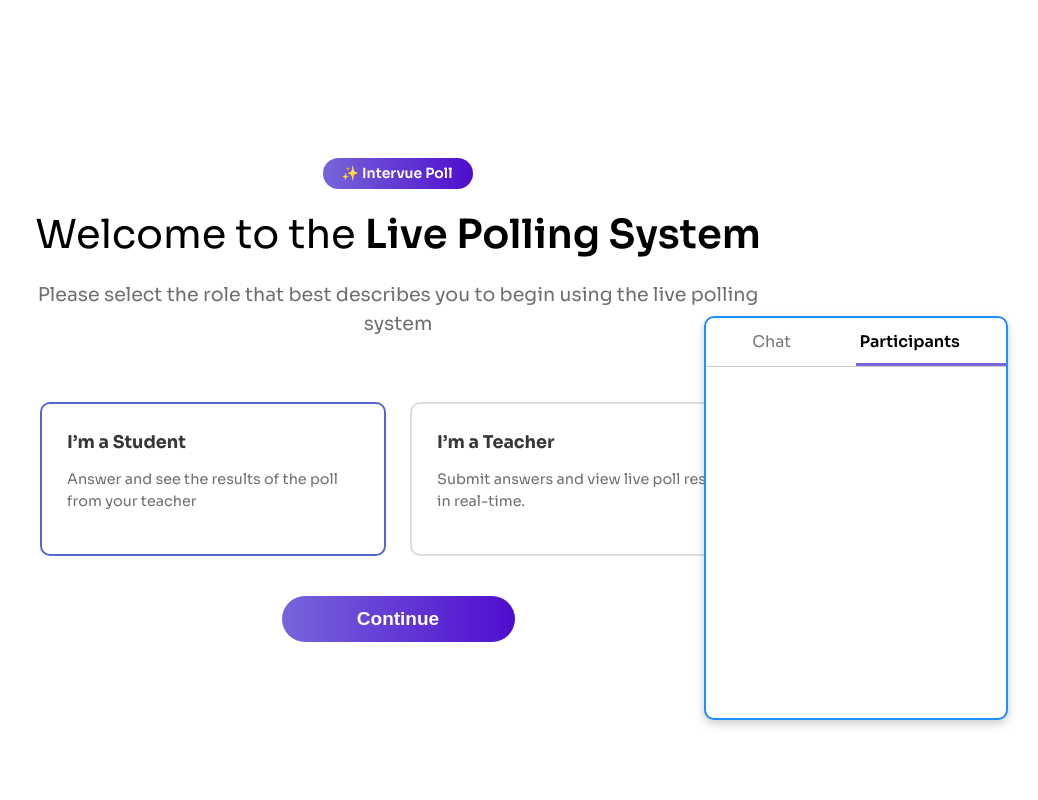
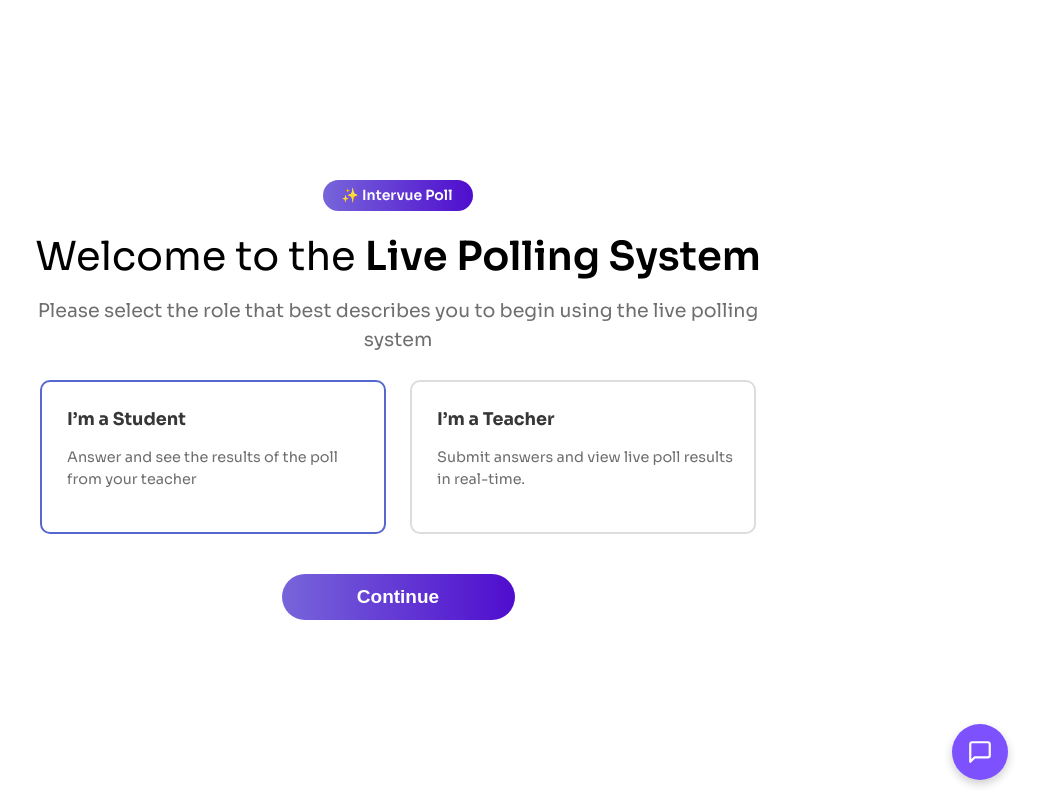
Before and after one commit to Ranjuzz/live-polling, a React (Vite) app in the folder client/: page / in a window 1280 px wide. Shown: the whole page, without its empty margins (242-1280 px from the left). Built offline with nearby package versions, Linux system fonts and the light colour scheme.

Commit message:
chat widget done

```diff
--- a/client/package.json
+++ b/client/package.json
@@ -12,6 +12,7 @@
   "dependencies": {
     "react": "^19.1.0",
     "react-dom": "^19.1.0",
+    "react-icons": "^5.5.0",
     "react-router-dom": "^7.6.2",
     "styled-components": "^6.1.19"
   },
--- a/client/src/Components/Chat/ChatWidget.jsx
+++ b/client/src/Components/Chat/ChatWidget.jsx
@@ -10,16 +10,19 @@ import {
   ChatBox,
   InputWrapper,
   TextInput,
+  SendButton,
+  ChatToggleButton,
   MessageBubble,
   MessageContainer,
-  SenderName,
-  SendButton
+  SenderName
 } from './ChatWidgetStyle';
+import { FiMessageSquare } from 'react-icons/fi';
 
 const ChatWidget = () => {
   const [activeTab, setActiveTab] = useState('Participants');
   const [messages, setMessages] = useState([]);
   const [input, setInput] = useState('');
+  const [isVisible, setIsVisible] = useState(false);
 
   const handleSend = () => {
     if (input.trim()) {
@@ -28,9 +31,15 @@ const ChatWidget = () => {
     }
   };
 
-  const participants = [];
+  const participants = ['Rahul', 'Nadeem', 'Pushpender'];
 
   return (
+    <>
+      <ChatToggleButton onClick={() => setIsVisible(!isVisible)}>
+        <FiMessageSquare />
+      </ChatToggleButton>
+
+      {isVisible && (
         <ChatContainer>
           <ChatHeader>
             <Tab active={activeTab === 'Chat'} onClick={() => setActiveTab('Chat')}>Chat</Tab>
@@ -73,6 +82,8 @@ const ChatWidget = () => {
             </InputWrapper>
           )}
         </ChatContainer>
+      )}
+    </>
   );
 };
 
--- a/client/src/Components/Chat/ChatWidgetStyle.js
+++ b/client/src/Components/Chat/ChatWidgetStyle.js
@@ -118,3 +118,25 @@ export const SendButton = styled.button`
   cursor: pointer;
   font-size: 16px;
 `;
+
+export const ChatToggleButton = styled.button`
+  position: fixed;
+  bottom: 20px;
+  right: 30px;
+  background-color: #7e51ff;
+  border: none;
+  border-radius: 50%;
+  width: 56px;
+  height: 56px;
+  display: flex;
+  justify-content: center;
+  align-items: center;
+  z-index: 999;
+  cursor: pointer;
+  box-shadow: 0 4px 10px rgba(0,0,0,0.2);
+
+  svg {
+    color: white;
+    font-size: 26px;
+  }
+`;
--- a/client/src/Components/CommonStyles.js
+++ b/client/src/Components/CommonStyles.js
@@ -37,7 +37,7 @@ export const Title = styled.div`
   margin: 0 0 0 0;
   justify-self: center;
   font-weight: 400;
-  padding: 16px 8px 16px 8px;
+  padding: 16px 8px 10px 8px;
   strong {
     font-weight: 600;
 
@@ -48,7 +48,7 @@ export const Subtitle = styled.p`
   color: #6E6E6E;
   justify-self: center;
   text-align: center;
-  margin: 0 10vw 5vw 10vw;
+  margin: 0 10vw 2vw 10vw;
   font-size: 19px;
   strong {
     color: black;
```
Also changed, not shown: 1 other file (tests, documents, lock files or other folders). Lines whose indentation alone changed are shown as unchanged.
